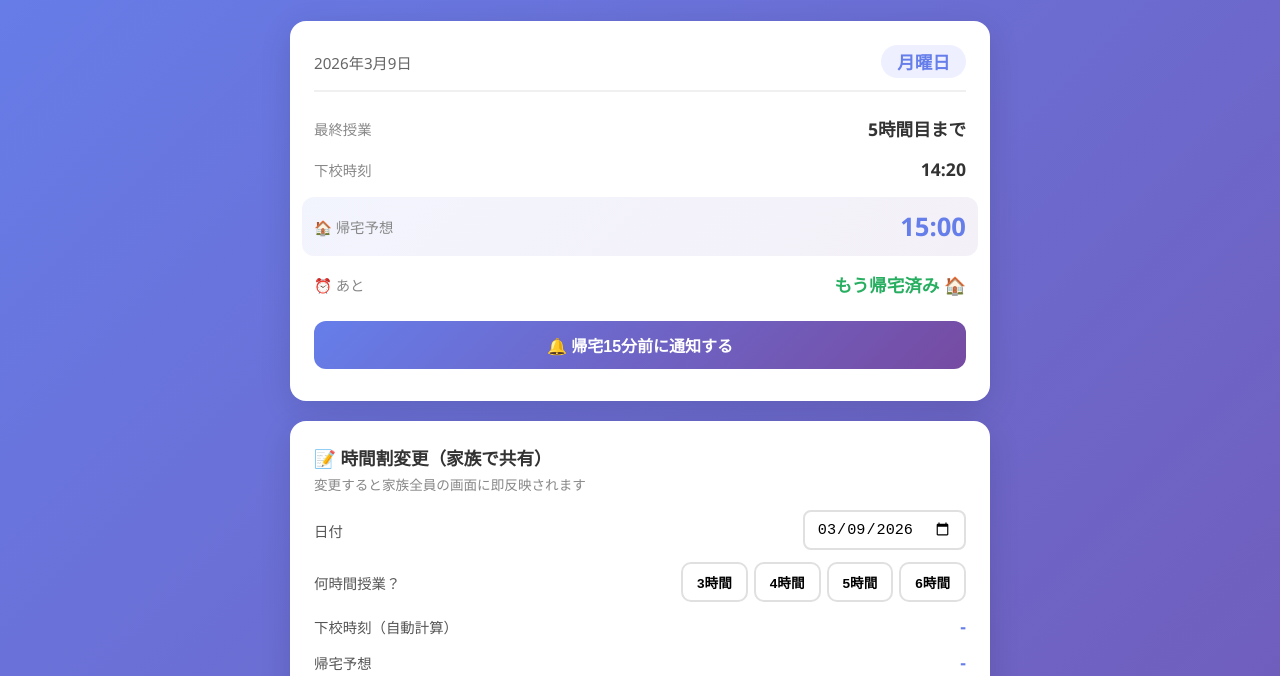
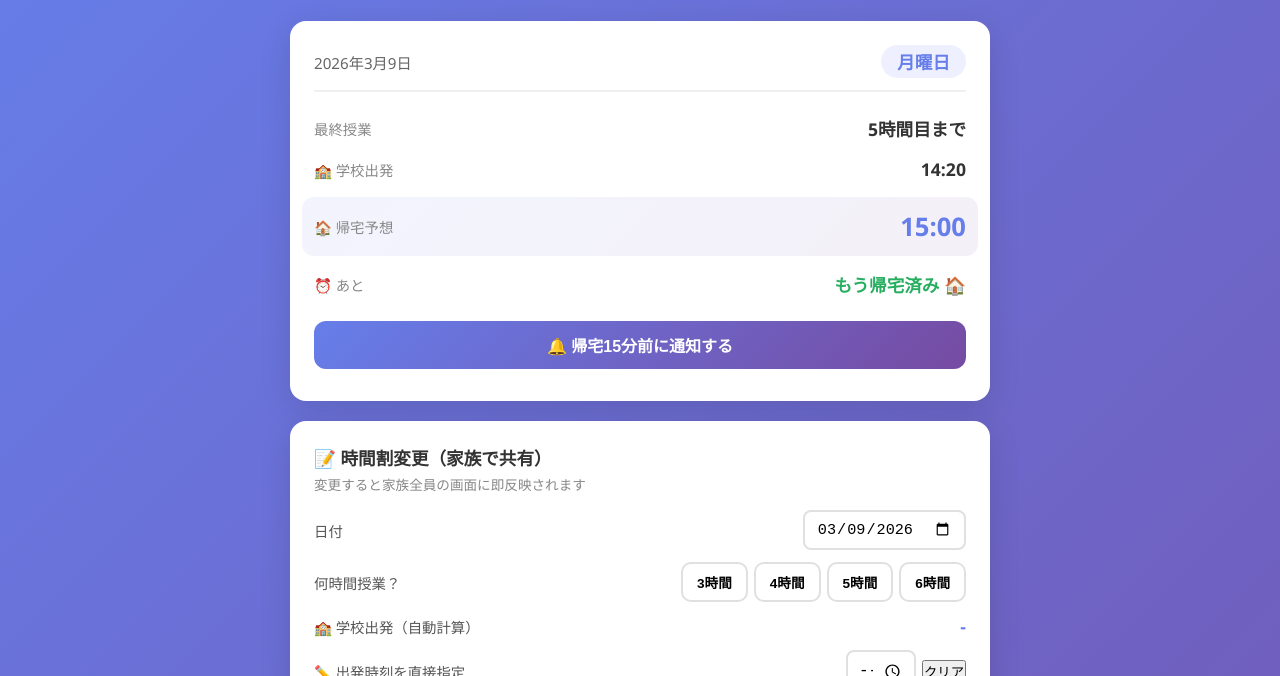
Before and after one commit to yusukef000-sudo/school-schedule, a plain HTML site: page index.html in a window 1280 px wide. Both pictures are taken after a click on the button "新しい家族コードを作成". Shown: the part 124-800 px from the top of the page. Drawn offline with Linux system fonts and the light colour scheme; no server answers.

Commit message:
Update index.html

```diff
--- a/index.html
+++ b/index.html
@@ -3,7 +3,7 @@
 <head>
   <meta charset="UTF-8">
   <meta name="viewport" content="width=device-width, initial-scale=1.0">
-  <title>帰宅タイマー - 2年まつぐみ</title>
+  <title>帰宅タイマー</title>
   <link rel="stylesheet" href="style.css">
 </head>
 <body>
@@ -48,7 +48,7 @@
           <span id="today-last-period" class="value"></span>
         </div>
         <div class="info-row">
-          <span class="label">下校時刻</span>
+          <span class="label">🏫 学校出発</span>
           <span id="today-dismiss" class="value"></span>
         </div>
         <div class="info-row highlight">
@@ -87,11 +87,18 @@
           </div>
         </div>
         <div class="override-row">
-          <label>下校時刻（自動計算）</label>
+          <label>🏫 学校出発（自動計算）</label>
           <span id="override-dismiss" class="override-dismiss-display">-</span>
         </div>
+        <div class="override-row override-custom-row">
+          <label for="override-custom-time">✏️ 出発時刻を直接指定</label>
+          <div class="input-group">
+            <input type="time" id="override-custom-time" onchange="onCustomTimeChange()">
+            <button class="clear-custom-btn" onclick="clearCustomTime()">クリア</button>
+          </div>
+        </div>
         <div class="override-row">
-          <label>帰宅予想</label>
+          <label>🏠 帰宅予想</label>
           <span id="override-arrival" class="override-arrival-display">-</span>
         </div>
         <button class="save-btn" onclick="saveOverride()">この変更を登録</button>
```
